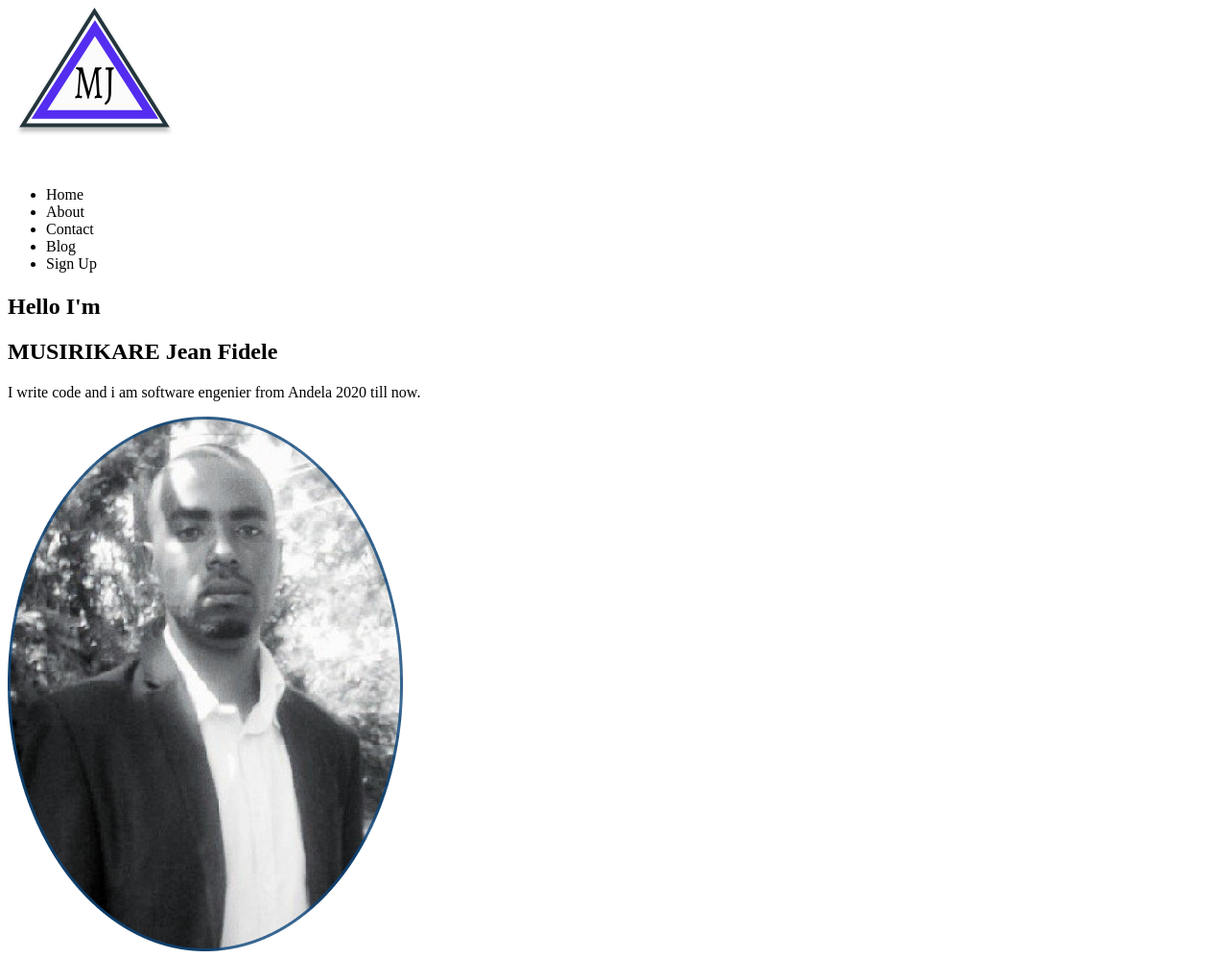
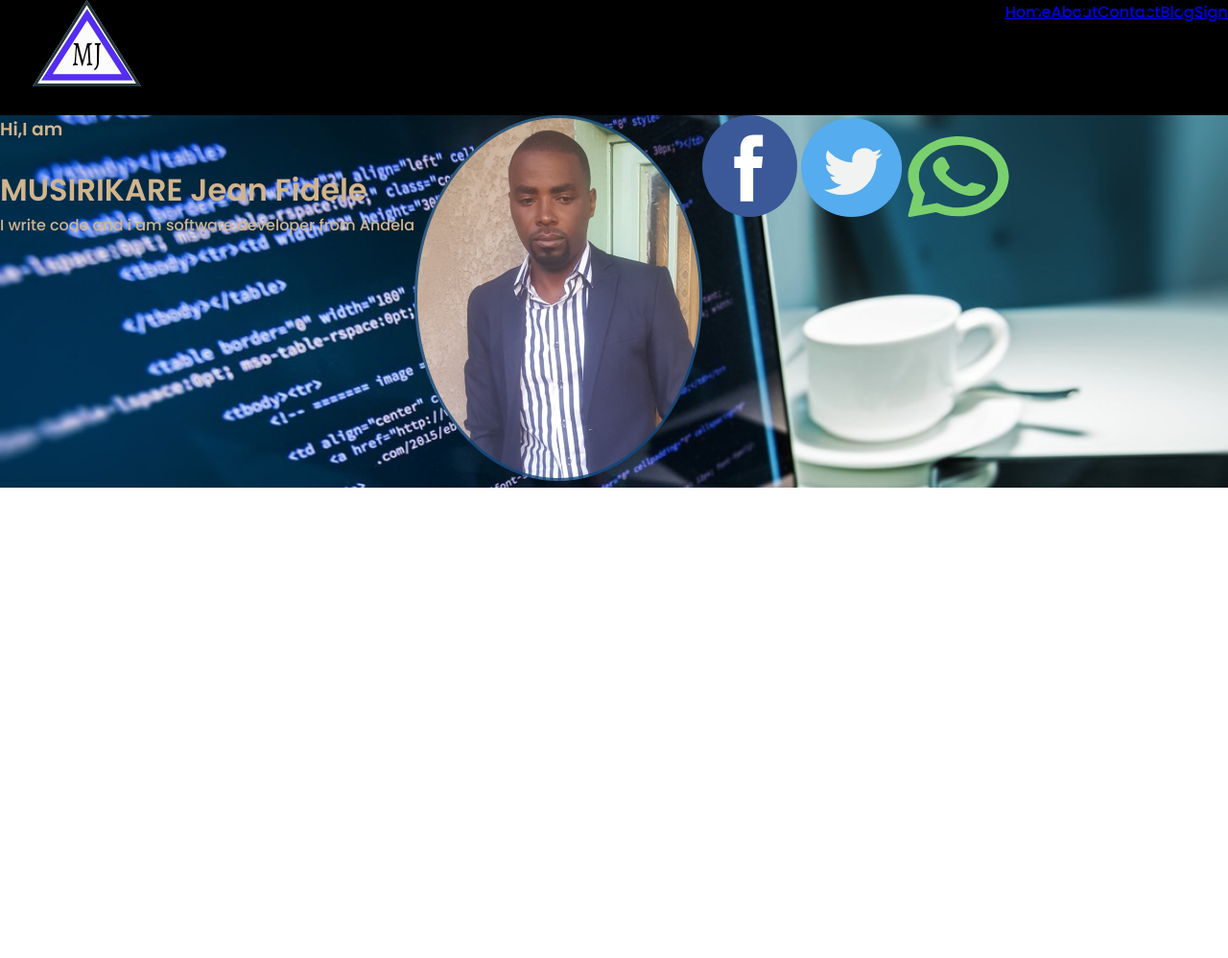
Before and after one commit to Jeanfidele1/my-Demo, a plain HTML site: page index.html in a window 1280 px wide. Shown: the whole page at 96% size. After the commit the page ends 800 px from the top, so only its background shows below. Drawn offline with Linux system fonts and the light colour scheme.

Commit message:
addition CSS

```diff
--- a/index.html
+++ b/index.html
@@ -2,43 +2,46 @@
 <html lang="en">
 
 <head>
-    <meta charset="UTF-8" />
-    <meta name="viewport" content="width=device, initial-scale=1.0" />
-    <title>Fidele Web</title>
+    <meta charset="UTF-8">
+    <meta name="viewport" content="width=device-width, initial-scale=1.0">
+    <title>fidele|Homepage</title>
+    <link rel="stylesheet" href="styles/style.css">
+    <link href="https://fonts.googleapis.com/css2?family=Poppins:ital,wght@0,200;0,500;0,600;1,300;1,400&display=swap" rel="stylesheet">
 </head>
 
 <body>
-    <div class="wrapper">
-        <nav>
-            <div class="logo-box">
-                <img src="asset/image/LOGO.svg" alt="logo" />
+    <div class="container">
+        <div class="nav-bar">
+            <img src="asset/image/LOGO.svg" alt="logo">
+            <nav>
+                <ul>
+                    <li><a href="index.html">Home</a></li>
+                    <li><a href="pages/about.html">About</a></li>
+                    <li><a href="pages/contact.html">Contact</a></li>
+                    <li><a href="pages/blog.html">Blog</a></li>
+                    <li><a href="pages/sign.html">Sign</a></li>
+                </ul>
+            </nav>
+        </div>
+        <div class="body-container">
+            <div class="welcome-text">
+                <h3>Hi,I am</h3>
+                <BR>
+                <h1>MUSIRIKARE Jean Fidele</h1>
+                <p>I write code and i am software developer from Andela</p>
             </div>
-            <ul class="nav-menu">
-                <li>Home</li>
-                <li>About</li>
-                <li>Contact</li>
-                <li>Blog</li>
-                <div class="sign up-box">
-                    <li>Sign Up</li>
-            </ul>
-        </nav>
-        <section class="content">
-            <div class="highlight">
-                <div class="highlight-text">
-                    <h5></h5>
-                    <h1>Hello I'm</h1>
-                    <h2>MUSIRIKARE Jean Fidele</h2>
-                    <p>
-                        I write code and i am software engenier from Andela 2020 till now.
-                    </p>
-                </div>
-                <div class="profile-box">
-                    <img src="asset/image/face.png" alt="" />
-                </div>
+            <div class="profile-picture">
+                <img src="asset/image/my face.png" alt="my profile-picture">
             </div>
-        </section>
+            <div class="social-media">
+                <img src="asset/image/facebook.svg" alt="facebook-icon">
+                <img src="asset/image/Twitter.svg" alt="twitter-icon">
+                <img src="asset/image/Whatsaap.svg" alt="whatsapp-icon">
+            </div>
         </div>
+
     </div>
+
 </body>
 
 </html>
--- a/styles/style.css
+++ b/styles/style.css
@@ -1,6 +1,38 @@
-* {
-    padding: 0;
-    margin: 0;
-    box-sizing: border-box;
-    font-family: 'times news Roman', sans-serif;
-}
+                    * {
+                        margin: 0;
+                        padding: 0;
+                        box-sizing: border-box;
+                    }
+
+                    .container {
+                        min-height: 100vh;
+                        width: 100vw;
+                        font-family: 'Poppins', sans-serif;
+                        display: flex;
+                        flex-direction: column;
+                        /* justify-content: center; */
+                        /* align-items: center; */
+                    }
+
+                    .nav-bar {
+                        height: 15vh;
+                        background-color: black;
+                        display: flex;
+                        justify-content: space-between;
+                    }
+
+                    nav ul {
+                        display: flex;
+                        align-items: center;
+                    }
+
+                    .body-container {
+                        background-image: url(../asset/image/background\ image.jpg);
+                        background-size: cover;
+                        background-repeat: no-repeat;
+                        display: flex;
+                    }
+
+                    .welcome-text {
+                        color: tan;
+                    }
```
Also changed, not shown: asset/image/background image.jpg (added), asset/image/my face.png (added).
